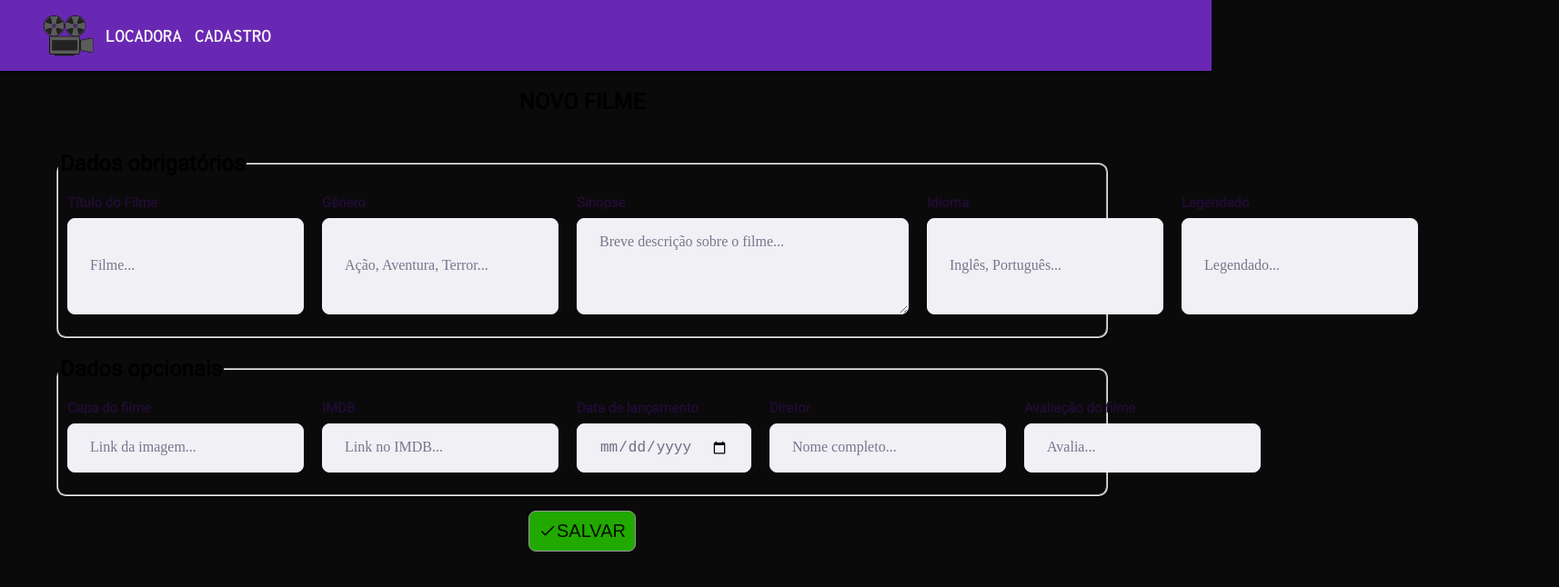
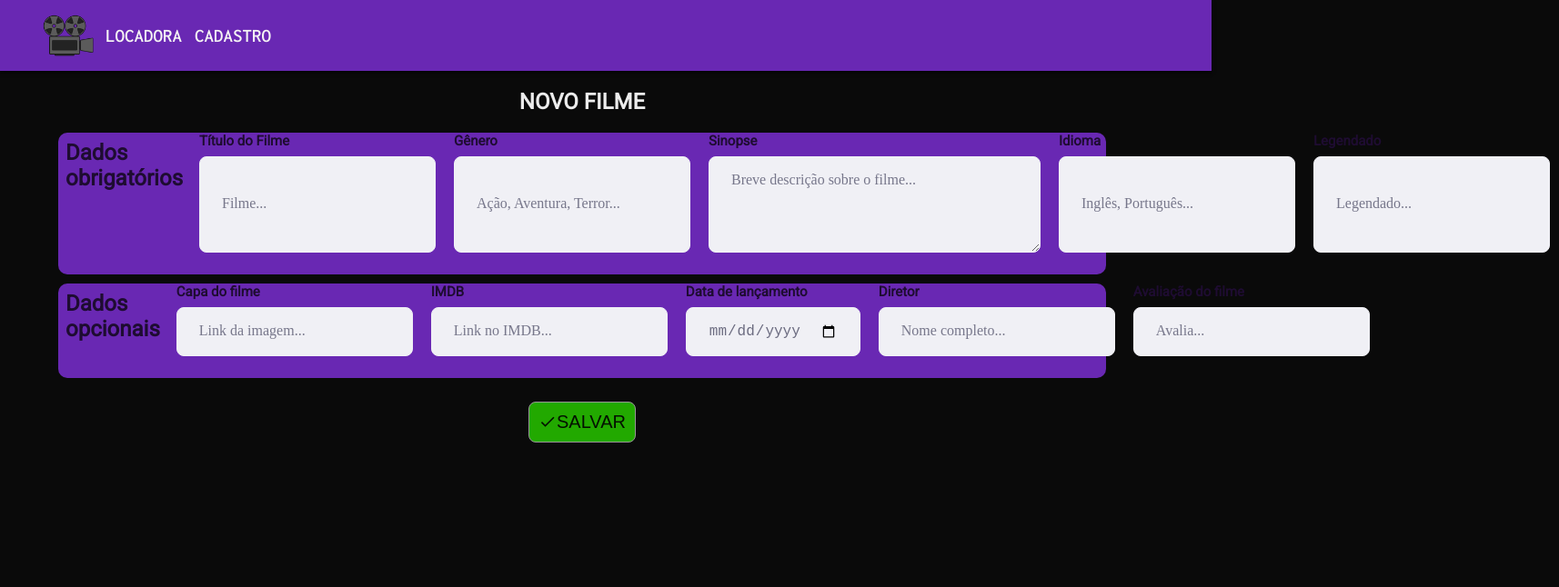
Before and after one commit to LucasViana1/locadora, a React (Create React App) app: page /movie in a window 1280 px wide. Shown: the top 646 px of the page at 91% size, 1714 px wide, since content can reach past the window. Built offline with nearby package versions, Linux system fonts and the light colour scheme; a web font is replaced by a local one.

Commit message:
remoção de tags não usadas

```diff
--- a/src/index.js
+++ b/src/index.js
@@ -11,7 +11,4 @@ ReactDOM.render(
   document.getElementById('root')
 );
 
-// If you want your app to work offline and load faster, you can change
-// unregister() to register() below. Note this comes with some pitfalls.
-// Learn more about service workers: https://bit.ly/CRA-PWA
 serviceWorker.unregister();
--- a/src/pages/Movie/index.jsx
+++ b/src/pages/Movie/index.jsx
@@ -122,7 +122,6 @@ const Movie = () => {
         setTimeout(() => {
           setLoad(false);
         }, 2000);
-        // window.scroll(0, 0);
         toast.error('Campos obrigatórios não preenchidos!');
       });
 
@@ -138,10 +137,8 @@ const Movie = () => {
 
         <form onSubmit={handleSubmit} className="movie__form">
           <fieldset>
-            <legend>
-              <h2>Dados obrigatórios</h2>
-            </legend>
-
+            <h2>Dados obrigatórios</h2>
+            <hr />
             <div className="movie__group--input">
               <InputText
                 label="Título do Filme"
@@ -192,10 +189,8 @@ const Movie = () => {
           </fieldset>
 
           <fieldset>
-            <legend>
-              <h2>Dados opcionais</h2>
-            </legend>
-
+            <h2>Dados opcionais</h2>
+            <hr />
             <div className="movie__group--input">
               <InputText
                 label="Capa do filme"
--- a/src/pages/Movie/styles.scss
+++ b/src/pages/Movie/styles.scss
@@ -12,6 +12,7 @@
   div h1 {
     text-align: center;
     text-transform: uppercase;
+    color: rgb(236, 236, 236);
   }
 }
 
@@ -20,11 +21,18 @@
   flex-direction: column;
   align-items: center;
 
+  hr {
+    background: rgb(53, 53, 53);
+    height: 1px;
+    border: 0;
+  }
+
   fieldset {
     display: flex;
     width: 90vw;
     padding: 0;
     margin: 0;
+    margin-bottom: 10px;
     border-radius: 10px;
     margin-inline-start: 0;
     margin-inline-end: 0;
@@ -33,7 +41,16 @@
     padding-inline-end: 0;
     padding-block-end: 0;
     min-inline-size: initial;
-    box-shadow: 2px 2px 2px rgba(0, 0, 0, 0.562);
+    // box-shadow: 2px 2px 2px rgba(0, 0, 0, 0.562);
+    background: $purple;
+    border: 0;
+
+    h2 {
+      // color: rgb(236, 236, 236);
+      color: $purpleDark;
+      margin-left: 8px;
+      margin: 8px
+    }
   }
 
   button {
@@ -42,7 +59,6 @@
     font-size: 20px;
     background: rgb(37, 187, 0);
     outline: inherit;
-    // font-size: 1.8em;
     display: flex;
     align-items: center;
     justify-content: center;
```
